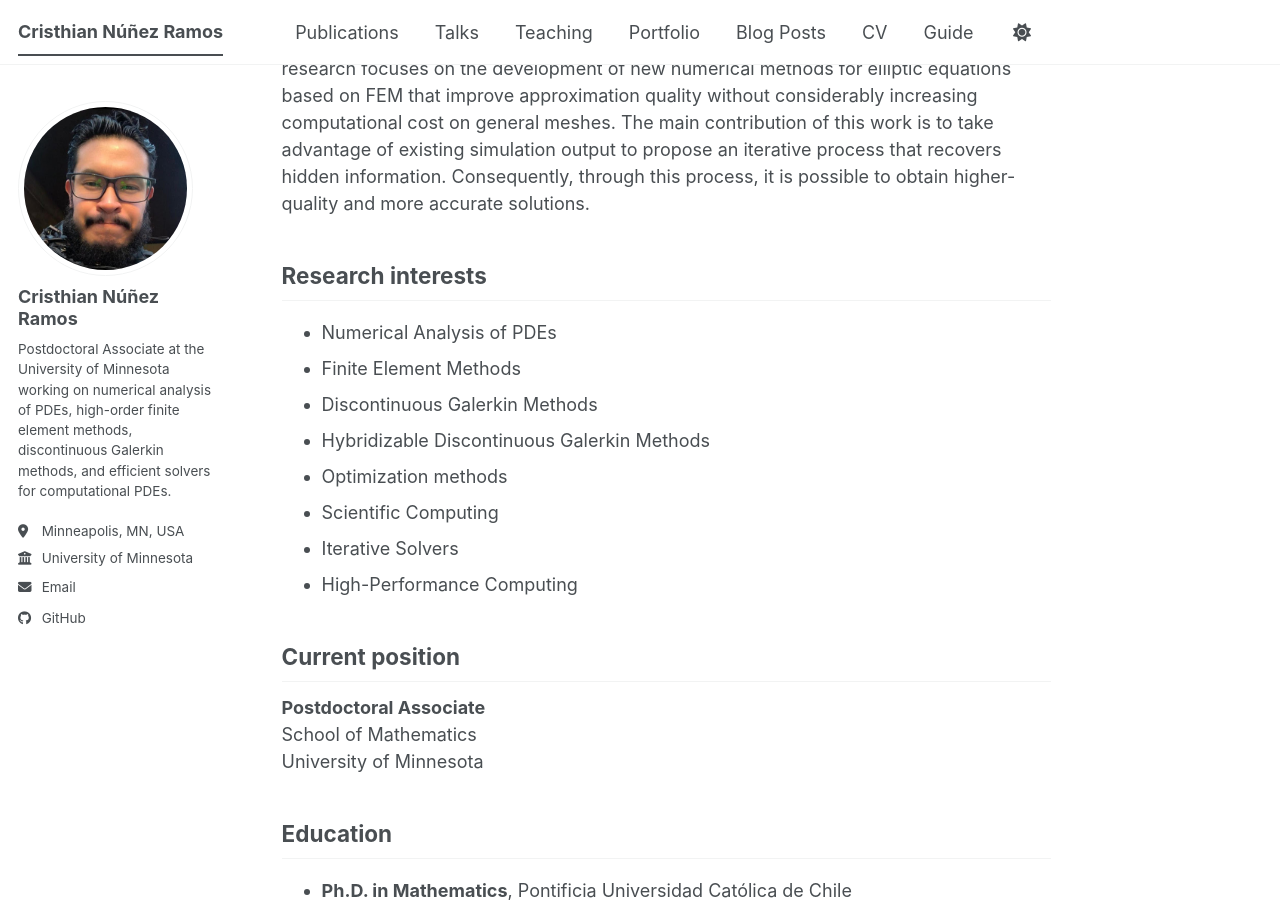
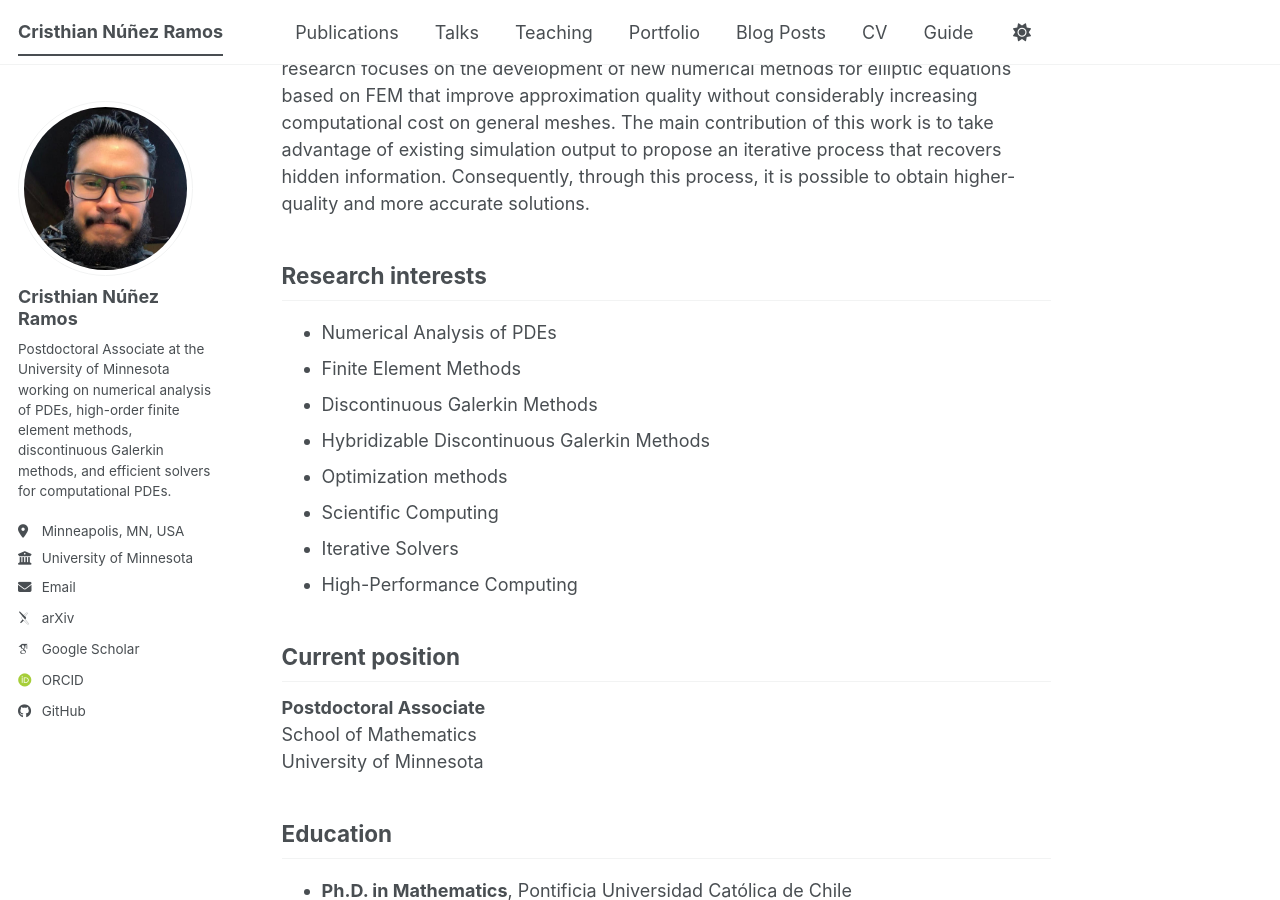
Before and after one commit to cnunezra-NAPDEs/webpage, a Jekyll site: the page built from _pages/about.md, in a window 1280 px wide and 900 px high, scrolled down 351 px. Built offline with Jekyll 4.4.1, drawn with Linux system fonts in a browser that asks for light colours; some web fonts are replaced; a script bundle is joined from its source files by our own code; library files that are not in the unit come from our copies; part of the change alters nothing that is shown.

Commit message:
Update _config.yml

```diff
--- a/_config.yml
+++ b/_config.yml
@@ -31,11 +31,11 @@ author:
 
   # Academic websites
   academia         :
-  arxiv            :
-  googlescholar    :
+  arxiv            : "https://arxiv.org/search/math?searchtype=author&query=N%C3%BA%C3%B1ez,+C"
+  googlescholar    : "https://scholar.google.com/citations?user=NY4KrN0AAAAJ&hl=es"
   inspire-hep      :
   impactstory      :
-  orcid            :
+  orcid            : "https://orcid.org/0009-0009-4659-6640"
   semantic         :
   ssrn             :
   pubmed           :
```
